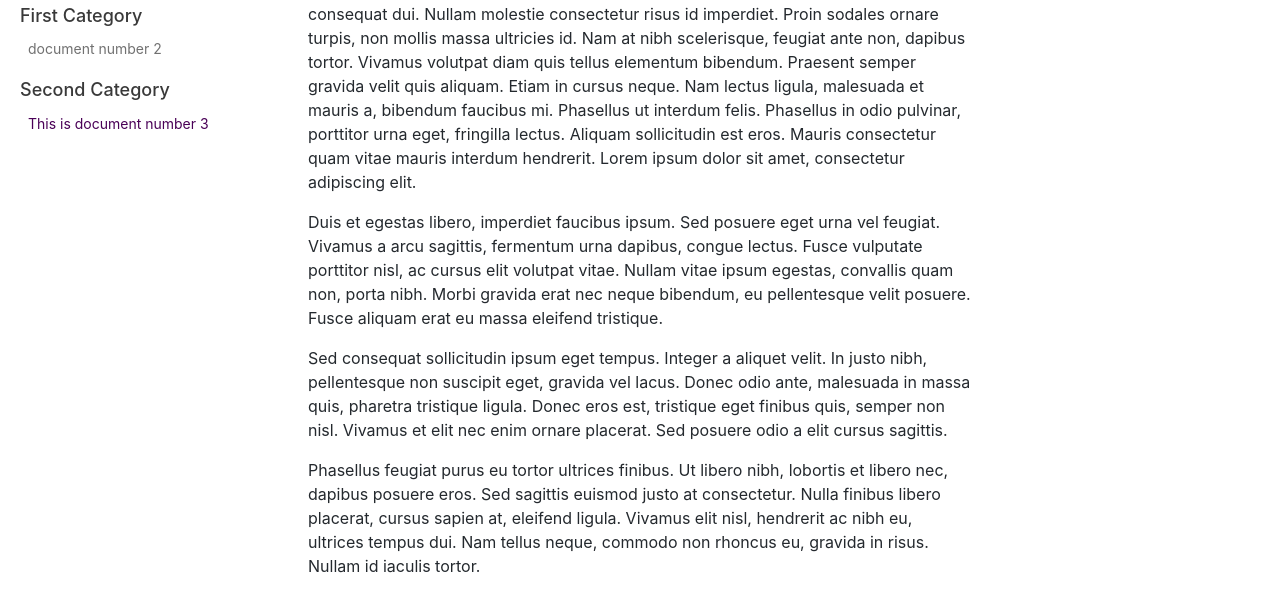
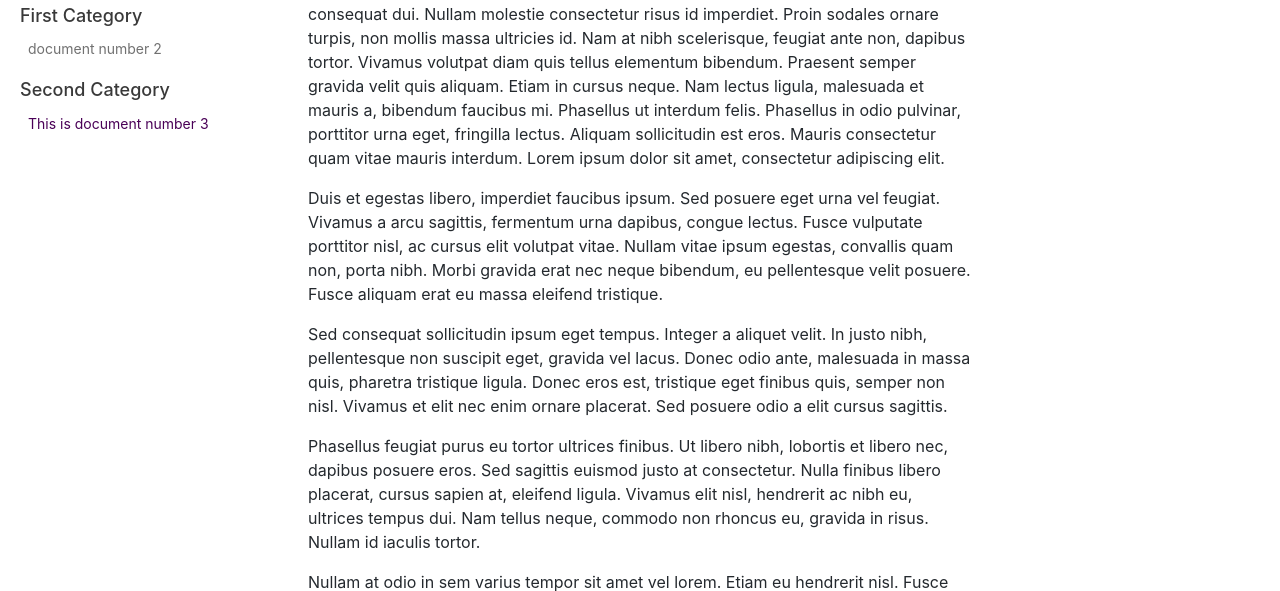
Before and after one commit to vMarioDev/docusaurus-doc, a plain HTML site: page docs/doc3/index.html in a window 1280 px wide. Shown: the part 168-759 px from the top of the page. Drawn offline with nearby package versions, Linux system fonts and the light colour scheme.

Commit message:
Second Commit

```diff
--- a/docs/doc3/index.html
+++ b/docs/doc3/index.html
@@ -54,7 +54,7 @@
                 };
               }
             });
-        </script></nav></div><div class="container mainContainer docsContainer"><div class="wrapper"><div class="post"><header class="postHeader"><h1 id="__docusaurus" class="postHeaderTitle">This is document number 3</h1></header><article><div><span><p>Lorem ipsum dolor sit amet, consectetur adipiscing elit. In ac euismod odio, eu consequat dui. Nullam molestie consectetur risus id imperdiet. Proin sodales ornare turpis, non mollis massa ultricies id. Nam at nibh scelerisque, feugiat ante non, dapibus tortor. Vivamus volutpat diam quis tellus elementum bibendum. Praesent semper gravida velit quis aliquam. Etiam in cursus neque. Nam lectus ligula, malesuada et mauris a, bibendum faucibus mi. Phasellus ut interdum felis. Phasellus in odio pulvinar, porttitor urna eget, fringilla lectus. Aliquam sollicitudin est eros. Mauris consectetur quam vitae mauris interdum hendrerit. Lorem ipsum dolor sit amet, consectetur adipiscing elit.</p>
+        </script></nav></div><div class="container mainContainer docsContainer"><div class="wrapper"><div class="post"><header class="postHeader"><h1 id="__docusaurus" class="postHeaderTitle">This is document number 3</h1></header><article><div><span><p>Lorem ipsum dolor sit amet, consectetur adipiscing elit. In ac euismod odio, eu consequat dui. Nullam molestie consectetur risus id imperdiet. Proin sodales ornare turpis, non mollis massa ultricies id. Nam at nibh scelerisque, feugiat ante non, dapibus tortor. Vivamus volutpat diam quis tellus elementum bibendum. Praesent semper gravida velit quis aliquam. Etiam in cursus neque. Nam lectus ligula, malesuada et mauris a, bibendum faucibus mi. Phasellus ut interdum felis. Phasellus in odio pulvinar, porttitor urna eget, fringilla lectus. Aliquam sollicitudin est eros. Mauris consectetur quam vitae mauris interdum. Lorem ipsum dolor sit amet, consectetur adipiscing elit.</p>
 <p>Duis et egestas libero, imperdiet faucibus ipsum. Sed posuere eget urna vel feugiat. Vivamus a arcu sagittis, fermentum urna dapibus, congue lectus. Fusce vulputate porttitor nisl, ac cursus elit volutpat vitae. Nullam vitae ipsum egestas, convallis quam non, porta nibh. Morbi gravida erat nec neque bibendum, eu pellentesque velit posuere. Fusce aliquam erat eu massa eleifend tristique.</p>
 <p>Sed consequat sollicitudin ipsum eget tempus. Integer a aliquet velit. In justo nibh, pellentesque non suscipit eget, gravida vel lacus. Donec odio ante, malesuada in massa quis, pharetra tristique ligula. Donec eros est, tristique eget finibus quis, semper non nisl. Vivamus et elit nec enim ornare placerat. Sed posuere odio a elit cursus sagittis.</p>
 <p>Phasellus feugiat purus eu tortor ultrices finibus. Ut libero nibh, lobortis et libero nec, dapibus posuere eros. Sed sagittis euismod justo at consectetur. Nulla finibus libero placerat, cursus sapien at, eleifend ligula. Vivamus elit nisl, hendrerit ac nibh eu, ultrices tempus dui. Nam tellus neque, commodo non rhoncus eu, gravida in risus. Nullam id iaculis tortor.</p>
```
Also changed, not shown: index.html (+1 -1 lines).
